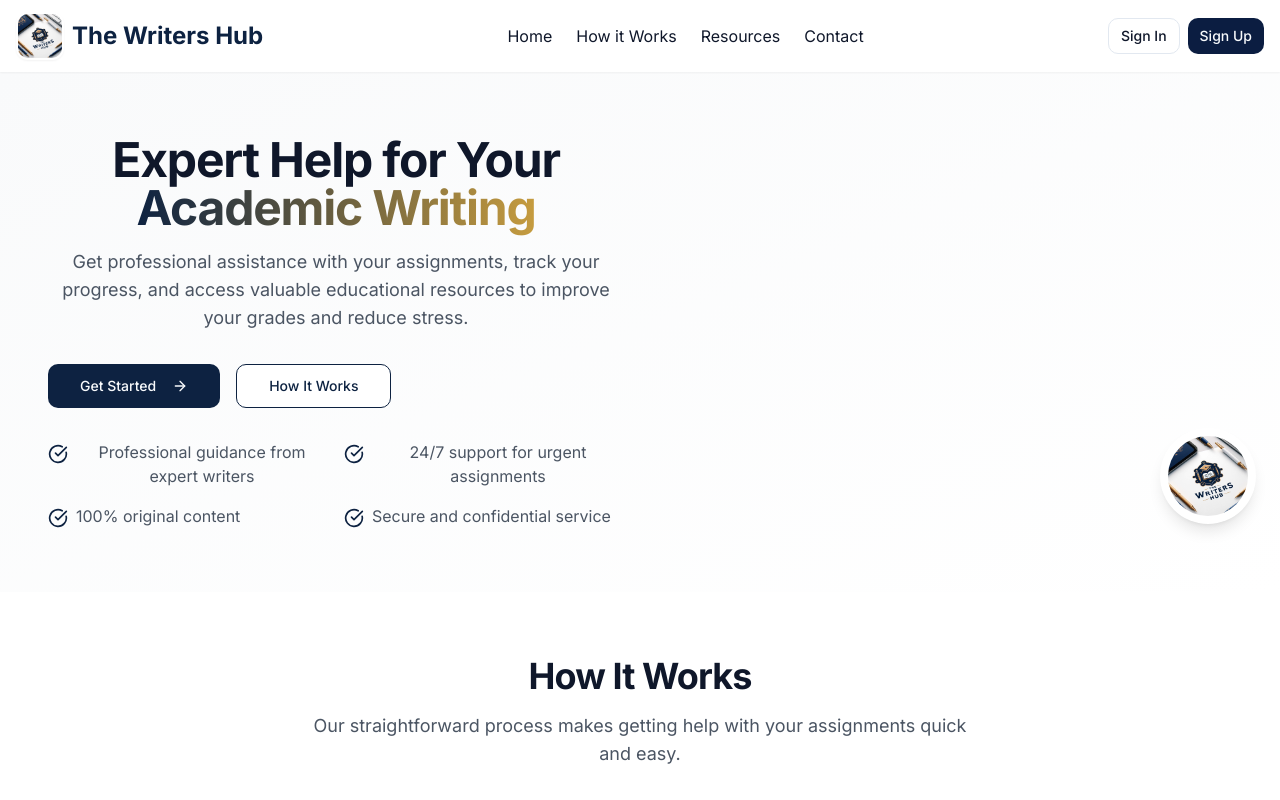
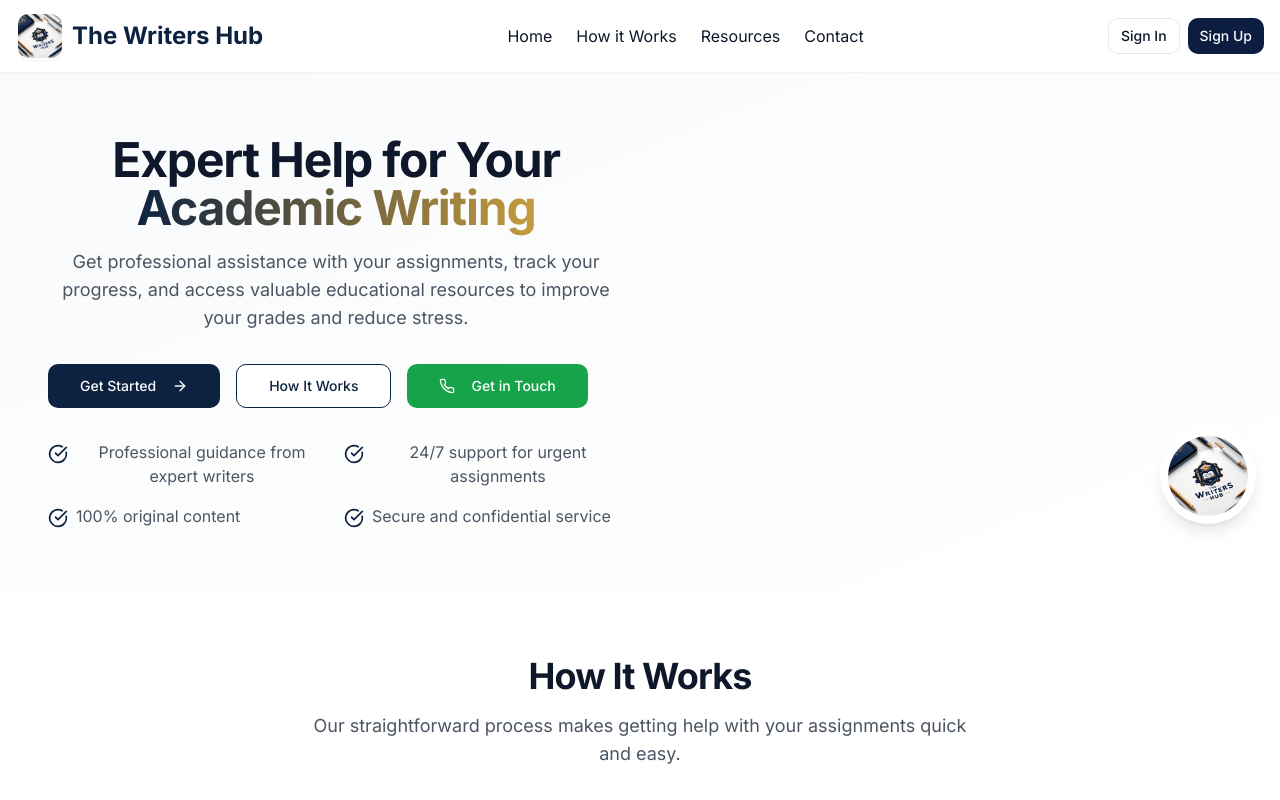
Before and after one commit to Dev-Ndungu/college-aid-central, a React (Vite) app: page / in a window 1280 px wide. Shown: the top 800 px of the page. Built offline with nearby package versions, Linux system fonts and the light colour scheme.

Commit message:
Add contact button
Adds a "Get in Touch" button that redirects to a WhatsApp number.

```diff
--- a/src/components/home/Hero.tsx
+++ b/src/components/home/Hero.tsx
@@ -2,9 +2,12 @@
 import React from 'react';
 import { Link } from 'react-router-dom';
 import { Button } from "@/components/ui/button";
-import { ArrowRight, CheckCircle } from 'lucide-react';
+import { ArrowRight, CheckCircle, Phone } from 'lucide-react';
 
 const Hero = () => {
+  const whatsappNumber = "0797280930";
+  const whatsappUrl = `https://wa.me/${whatsappNumber}`;
+
   return (
     <section className="hero bg-gradient-to-br from-gray-50 to-white">
       <div className="container mx-auto px-4">
@@ -22,6 +25,11 @@ const Hero = () => {
               </Button>
               <Button size="lg" variant="outline" className="border-[#0d2241] text-[#0d2241] hover:bg-[#0d2241]/10" asChild>
                 <Link to="/how-it-works">How It Works</Link>
+              </Button>
+              <Button size="lg" variant="secondary" className="bg-green-600 hover:bg-green-700 text-white" asChild>
+                <a href={whatsappUrl} target="_blank" rel="noopener noreferrer">
+                  <Phone className="mr-2 h-4 w-4" /> Get in Touch
+                </a>
               </Button>
             </div>
 
```
